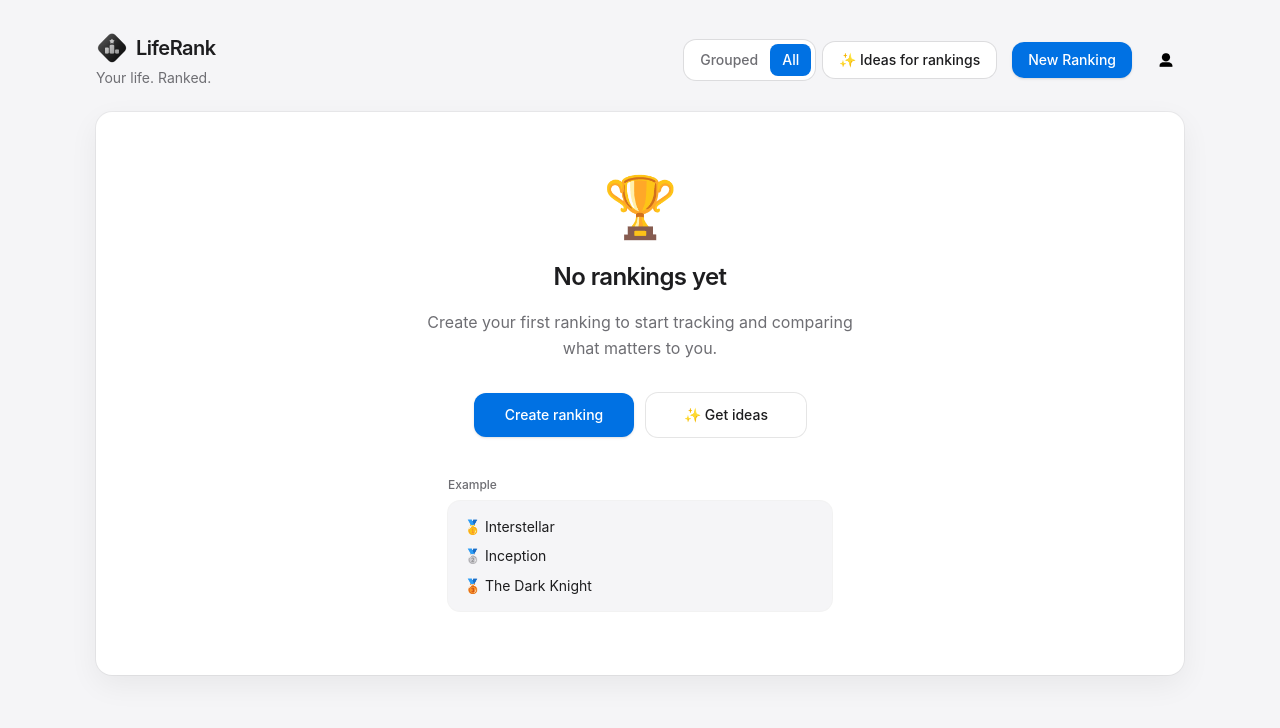
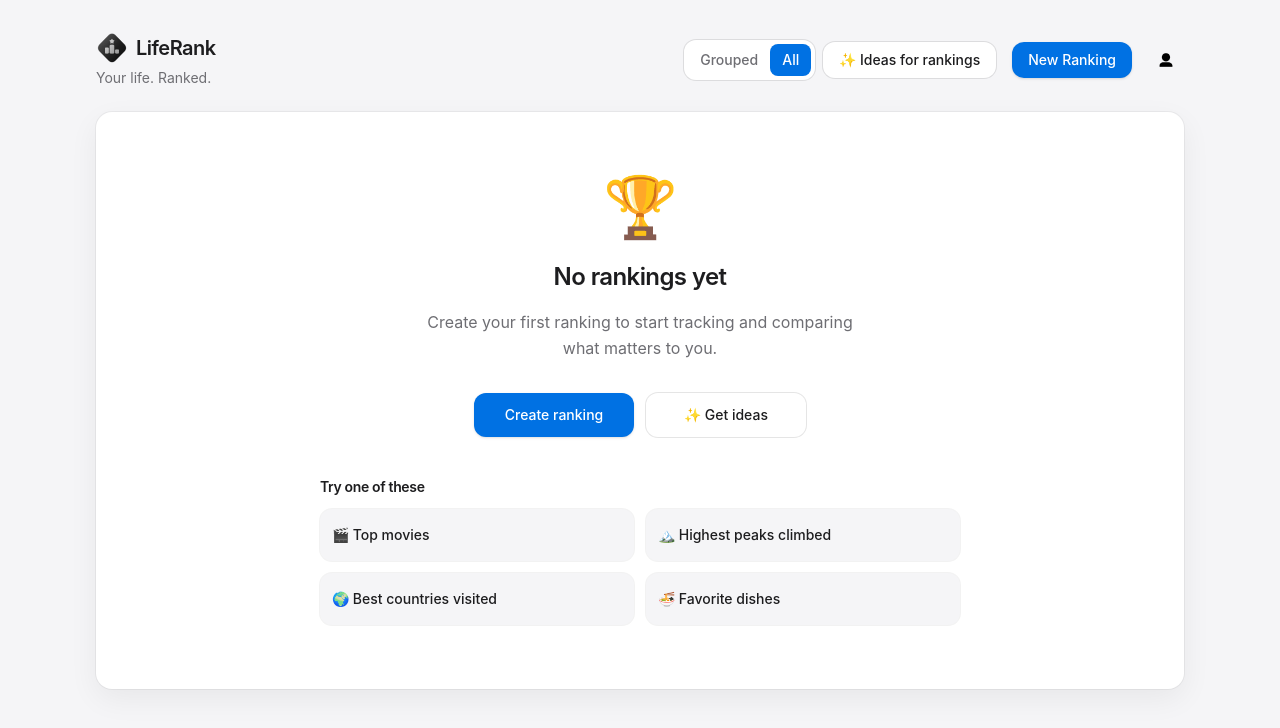
Before and after one commit to tonyczek/LifeRank, a React (Vite) app: page / in a window 1280 px wide. Shown: the top 728 px of the page. Built offline with nearby package versions, Linux system fonts and the light colour scheme.

Commit message:
update empty state

```diff
--- a/src/components/EmptyState.jsx
+++ b/src/components/EmptyState.jsx
@@ -1,17 +1,52 @@
+const QUICK_START_TEMPLATES = [
+  {
+    label: '🎬 Top movies',
+    name: 'Top movies',
+    emoji: '🎬',
+    type: 'rating',
+    category: 'Entertainment',
+    metricLabel: 'Score (1–10)',
+  },
+  {
+    label: '🏔️ Highest peaks climbed',
+    name: 'Highest peaks climbed',
+    emoji: '🏔️',
+    type: 'value',
+    category: 'Travel',
+    metricLabel: 'Elevation (m)',
+  },
+  {
+    label: '🌍 Best countries visited',
+    name: 'Best countries visited',
+    emoji: '🌍',
+    type: 'drag',
+    category: 'Travel',
+    metricLabel: 'Manual order',
+  },
+  {
+    label: '🍜 Favorite dishes',
+    name: 'Favorite dishes',
+    emoji: '🍜',
+    type: 'rating',
+    category: 'Food',
+    metricLabel: 'Score (1–10)',
+  },
+]
+
 export function EmptyState({
   onCreate,
   onIdeas,
+  onQuickStart,
   title = 'No rankings yet',
   description = 'Create your first ranking to start tracking and comparing what matters to you.',
   buttonLabel = 'Create ranking',
   emoji = '🏆',
-  showExample = true,
 }) {
   const hasActions = Boolean(onCreate || onIdeas)
 
   return (
     <div className="rounded-2xl bg-white p-8 shadow-[0_10px_30px_rgba(0,0,0,0.06)] ring-1 ring-black/5">
-      <div className="mx-auto flex max-w-lg flex-col items-center px-2 py-6 text-center sm:px-4 sm:py-8">
+      <div className="mx-auto flex max-w-lg flex-col items-center px-2 py-6 text-center sm:max-w-2xl sm:px-4 sm:py-8">
         <div className="text-5xl leading-none sm:text-6xl" aria-hidden>
           {emoji}
         </div>
@@ -45,15 +80,28 @@ export function EmptyState({
           </div>
         ) : null}
 
-        {showExample ? (
-          <div className="mt-10 w-full max-w-sm">
-            <p className="text-left text-xs font-medium text-[#6E6E73]">Example</p>
-            <div className="mt-2 rounded-xl bg-[#F5F5F7] px-4 py-4 text-left text-sm text-[#1D1D1F] ring-1 ring-black/5">
-              <ul className="space-y-2.5">
-                <li className="leading-snug">🥇 Interstellar</li>
-                <li className="leading-snug">🥈 Inception</li>
-                <li className="leading-snug">🥉 The Dark Knight</li>
-              </ul>
+        {onQuickStart ? (
+          <div className="mt-10 w-full max-w-2xl">
+            <h3 className="text-left text-sm font-semibold tracking-tight text-[#1D1D1F]">Try one of these</h3>
+            <div className="mt-3 flex gap-3 overflow-x-auto pb-1 [-ms-overflow-style:none] [scrollbar-width:none] sm:grid sm:grid-cols-2 sm:overflow-visible sm:pb-0 [&::-webkit-scrollbar]:hidden">
+              {QUICK_START_TEMPLATES.map((template) => (
+                <button
+                  key={template.name}
+                  type="button"
+                  onClick={() =>
+                    onQuickStart({
+                      name: template.name,
+                      type: template.type,
+                      category: template.category,
+                      metricLabel: template.metricLabel,
+                      emoji: template.emoji,
+                    })
+                  }
+                  className="min-h-[3.25rem] min-w-[11.5rem] shrink-0 rounded-xl bg-[#F5F5F7] px-3 py-3 text-left text-sm font-medium leading-snug text-[#1D1D1F] ring-1 ring-black/5 transition hover:bg-[#EBEBED] hover:ring-black/10 focus:outline-none focus-visible:ring-2 focus-visible:ring-[#0071E3] sm:min-w-0"
+                >
+                  {template.label}
+                </button>
+              ))}
             </div>
           </div>
         ) : null}
--- a/src/components/ItemList.jsx
+++ b/src/components/ItemList.jsx
@@ -64,12 +64,7 @@ export function ItemList({ ranking, onDeleteItem, onUpdateItem, onReorderItems }
 
   if (sortedItems.length === 0) {
     return (
-      <EmptyState
-        title="No items yet"
-        description="Add your first item to start building this ranking."
-        emoji="📝"
-        showExample={false}
-      />
+      <EmptyState title="No items yet" description="Add your first item to start building this ranking." emoji="📝" />
     )
   }
 
--- a/src/pages/HomePage.jsx
+++ b/src/pages/HomePage.jsx
@@ -109,7 +109,11 @@ export function HomePage() {
         </div>
 
         {rankings.length === 0 ? (
-          <EmptyState onCreate={() => setIsCreateOpen(true)} onIdeas={() => setIsIdeasOpen(true)} />
+          <EmptyState
+            onCreate={() => setIsCreateOpen(true)}
+            onIdeas={() => setIsIdeasOpen(true)}
+            onQuickStart={(payload) => createRanking(payload)}
+          />
         ) : viewMode === 'all' ? (
           <div className="grid grid-cols-1 gap-4 md:grid-cols-2 lg:grid-cols-3">
             {rankings.map((r) => (
```
